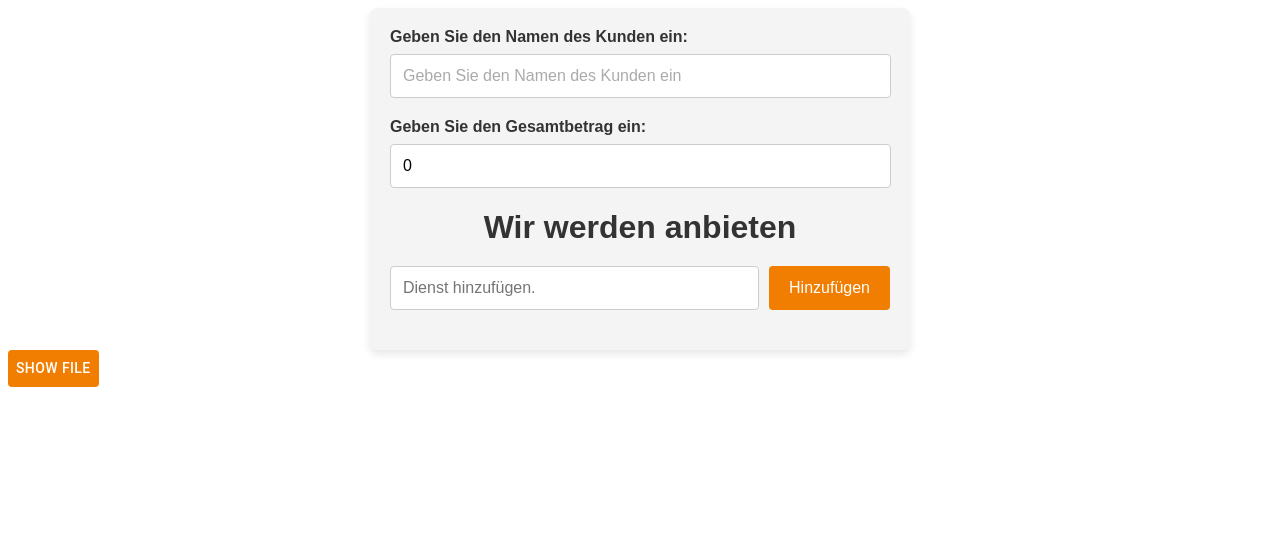
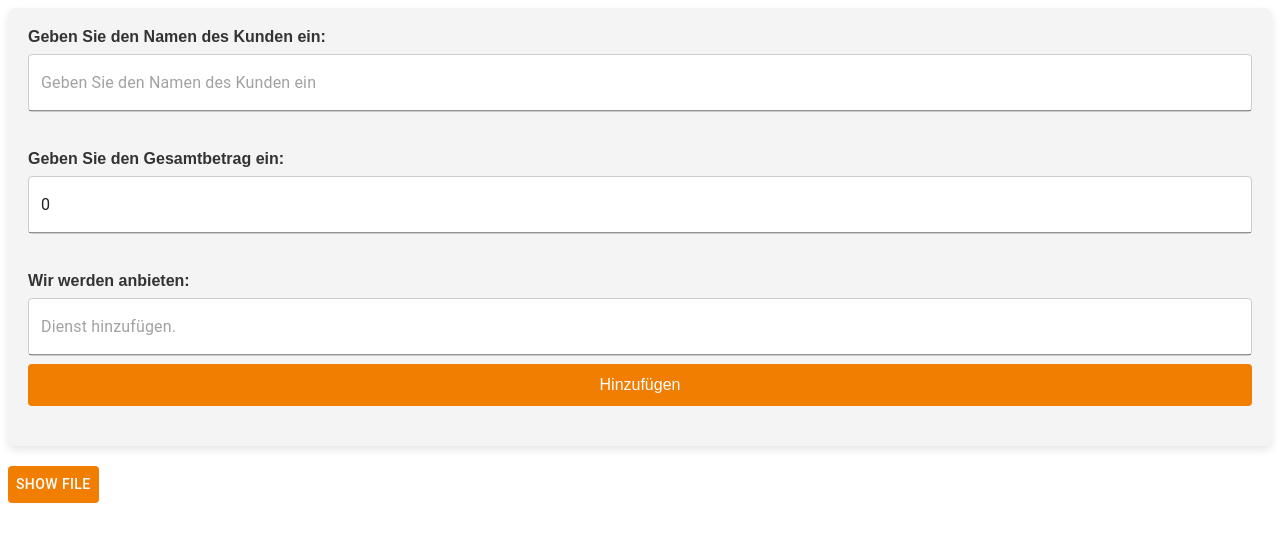
Before and after one commit to Salar-Sali/easy, a React (Vite) app: page / in a window 1280 px wide. Shown: the top 542 px of the page. Built offline with nearby package versions, Linux system fonts and the light colour scheme; what @react-pdf/renderer would draw is missing.

Commit message:
buttons style fixed

```diff
--- a/src/pages/angibot/angi-bot-page.tsx
+++ b/src/pages/angibot/angi-bot-page.tsx
@@ -1,4 +1,4 @@
-import { Button } from "@mui/material";
+import { Button, Input } from "@mui/material";
 import { useState } from "react";
 import { styled } from "styled-components";
 import TodoApp, { Todo } from "~/pages/angibot/angibot-items";
@@ -26,24 +26,25 @@ export const AngiBotPage = () => {
       <FormContainer>
         <FormField>
           <Label>Geben Sie den Namen des Kunden ein:</Label>
-          <Input
+          <StyledInput
             type="text"
             value={name}
             onChange={(e) => setName(e.target.value)}
             placeholder="Geben Sie den Namen des Kunden ein"
-            style={{ width: "95%" }}
           />
         </FormField>
 
+        {/* price */}
         <FormField>
           <Label>Geben Sie den Gesamtbetrag ein:</Label>
-          <Input
-            style={{ width: "95%" }}
+          <StyledInput
             value={price}
             onChange={(e) => setPrice(e.target.value as unknown as number)}
             placeholder="Geben Sie den Gesamtbetrag ein"
           />
         </FormField>
+
+        {/* main services */}
         <TodoApp setTodos={setItems} todos={items} />
       </FormContainer>
 
@@ -68,13 +69,15 @@ export const AngiBotPage = () => {
 
 // Styled-components
 const FormContainer = styled.div`
-  max-width: 500px;
-  margin: 0 auto;
+  margin: 0 auto 20px;
   padding: 20px;
   background-color: #f4f4f4;
   border-radius: 8px;
   box-shadow: 0 4px 8px rgba(0, 0, 0, 0.1);
   font-family: "Arial", sans-serif;
+  display: flex;
+  flex-direction: column;
+  gap: 18px;
 `;
 
 const FormField = styled.div`
@@ -89,7 +92,7 @@ const Label = styled.label`
   display: block;
 `;
 
-const Input = styled.input`
+const StyledInput = styled(Input)`
   width: 100%;
   padding: 12px;
   font-size: 1rem;
@@ -97,6 +100,7 @@ const Input = styled.input`
   border-radius: 4px;
   outline: none;
   transition: border-color 0.3s;
+  background-color: white;
 
   &:focus {
     border-color: #f17e01;
--- a/src/pages/angibot/angibot-items.tsx
+++ b/src/pages/angibot/angibot-items.tsx
@@ -1,3 +1,4 @@
+import { Input } from "@mui/material";
 import { useState } from "react";
 import { styled } from "styled-components";
 
@@ -26,7 +27,7 @@ export default function TodoApp({ todos, setTodos }: TodoAppProps) {
 
   return (
     <div>
-      <Header>Wir werden anbieten</Header>
+      <Label>Wir werden anbieten:</Label>
       <InputSection>
         <TodoInput
           value={input}
@@ -50,21 +51,22 @@ export default function TodoApp({ todos, setTodos }: TodoAppProps) {
 }
 
 // Styled-components
-
-const Header = styled.h1`
-  text-align: center;
-  font-size: 2rem;
+const Label = styled.label`
+  font-size: 1rem;
+  font-weight: bold;
   color: #333;
-  margin-bottom: 20px;
-  font-weight: bold;
+  margin-bottom: 8px;
+  display: block;
 `;
 
 const InputSection = styled.div`
   display: flex;
+  flex-direction: column;
+  gap: 8px;
   margin-bottom: 20px;
 `;
 
-const TodoInput = styled.input`
+const TodoInput = styled(Input)`
   flex: 1;
   padding: 12px;
   font-size: 1rem;
@@ -72,6 +74,7 @@ const TodoInput = styled.input`
   border-radius: 4px;
   outline: none;
   transition: border-color 0.3s;
+  background-color: white;
 
   &:focus {
     border-color: #4caf50;
@@ -79,7 +82,6 @@ const TodoInput = styled.input`
 `;
 
 const AddButton = styled.button`
-  margin-left: 10px;
   padding: 12px 20px;
   font-size: 1rem;
   background-color: #f17e01;
@@ -87,16 +89,6 @@ const AddButton = styled.button`
   border: none;
   border-radius: 4px;
   cursor: pointer;
-  transition: background-color 0.3s, transform 0.3s;
-
-  &:hover {
-    background-color: #f17e01;
-    transform: scale(1.05);
-  }
-
-  &:active {
-    background-color: #f17e01;
-  }
 `;
 
 const TodoList = styled.ul`
```
